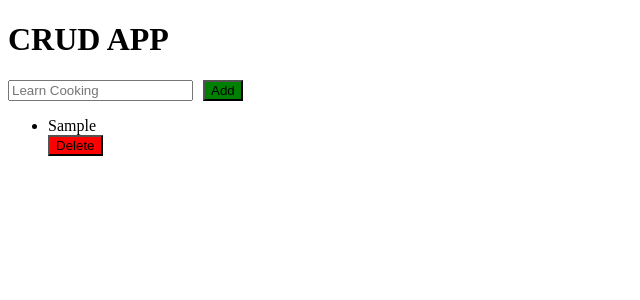
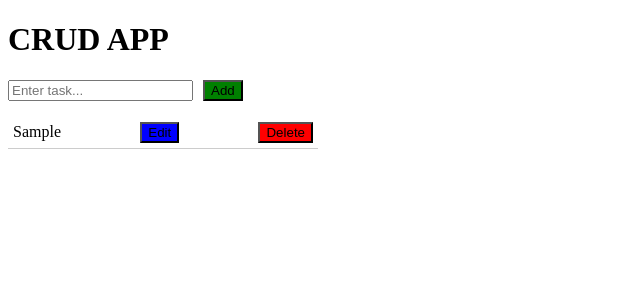
Before and after one commit to AkashRegmi/React_CRUD, a React (Vite) app: page / in a window 1280 px wide. Both pictures are taken after typing "Sample" into the empty fields and a click on the button "Add". Shown: the top 300 px of the page, without its empty margins (0-640 px from the left). Built offline with nearby package versions, Linux system fonts and the light colour scheme.

Commit message:
adding edit button

```diff
--- a/src/App.jsx
+++ b/src/App.jsx
@@ -4,56 +4,94 @@ import Button from "./component/Button";
 function App() {
   const [todo, setTodo] = useState([]);
   const [inputValue, setInputValue] = useState("");
+  const [indexToBeEdited, setIndexToBeEdited] = useState(null);
 
-  const handelChange = (e) => {
+  const handleChange = (e) => {
     setInputValue(e.target.value);
   };
+
   const addToDo = (e) => {
     e.preventDefault();
-    console.log(e.target.value);
     if (inputValue.trim() === "") return;
     setTodo([...todo, inputValue]);
     setInputValue("");
   };
+
   const deleteItem = (ind) => {
-    const newToDO = todo.filter((item, id) => id !== ind);
-    setTodo(newToDO);
+    setTodo(todo.filter((_, id) => id !== ind));
+  };
+
+  const handleEdit = (index) => {
+    setIndexToBeEdited(index); // Store the index of the item to be edited
+    setInputValue(todo[index]); // Move the existing value into input
+  };
+
+  const handleUpdate = () => {
+    if (inputValue.trim() === "" || indexToBeEdited === null) return;
+
+    const updatedTodos = todo.map((item, index) =>
+      index === indexToBeEdited ? inputValue : item
+    );
+
+    setTodo(updatedTodos);
+    setIndexToBeEdited(null); // Exit edit mode
+    setInputValue(""); // Clear input field
   };
 
   return (
-    <div>
+    <>
       <h1>CRUD APP</h1>
+
       <div style={{ display: "flex", alignItems: "center", gap: "10px" }}>
         <input
           type="text"
           value={inputValue}
-          placeholder="Learn Cooking"
-          onChange={handelChange}
+          placeholder="Enter task..."
+          onChange={handleChange}
         />
+        {indexToBeEdited !== null ? (
+          <Button
+            name="Update"
+            style={{ backgroundColor: "green" }}
+            onClick={handleUpdate}
+          />
+        ) : (
           <Button
             name="Add"
             style={{ backgroundColor: "green" }}
             onClick={addToDo}
           />
+        )}
       </div>
 
-
-      <ul>
-        {todo.map((todoq, index) => {
-          return (
-            <li key={index}>
-              {todoq}  <Button
+      <ul style={{ listStyleType: "none", padding: 0 }}>
+        {todo.map((todoq, index) => (
+          <li
+            key={index}
+            style={{
+              display: "flex",
+              alignItems: "center",
+              justifyContent: "space-between",
+              borderBottom: "1px solid #ccc",
+              padding: "5px",
+              width: "300px",
+            }}
+          >
+            <span>{todoq}</span>
+            <Button
+              name="Edit"
+              style={{ backgroundColor: "blue" }}
+              onClick={() => handleEdit(index)}
+            />
+            <Button
               name="Delete"
               style={{ backgroundColor: "red" }}
               onClick={() => deleteItem(index)}
             />
-
           </li>
-          );
-        })}
+        ))}
       </ul>
-
-    </div>
+    </>
   );
 }
 
```
Lines whose indentation alone changed are shown as unchanged.
